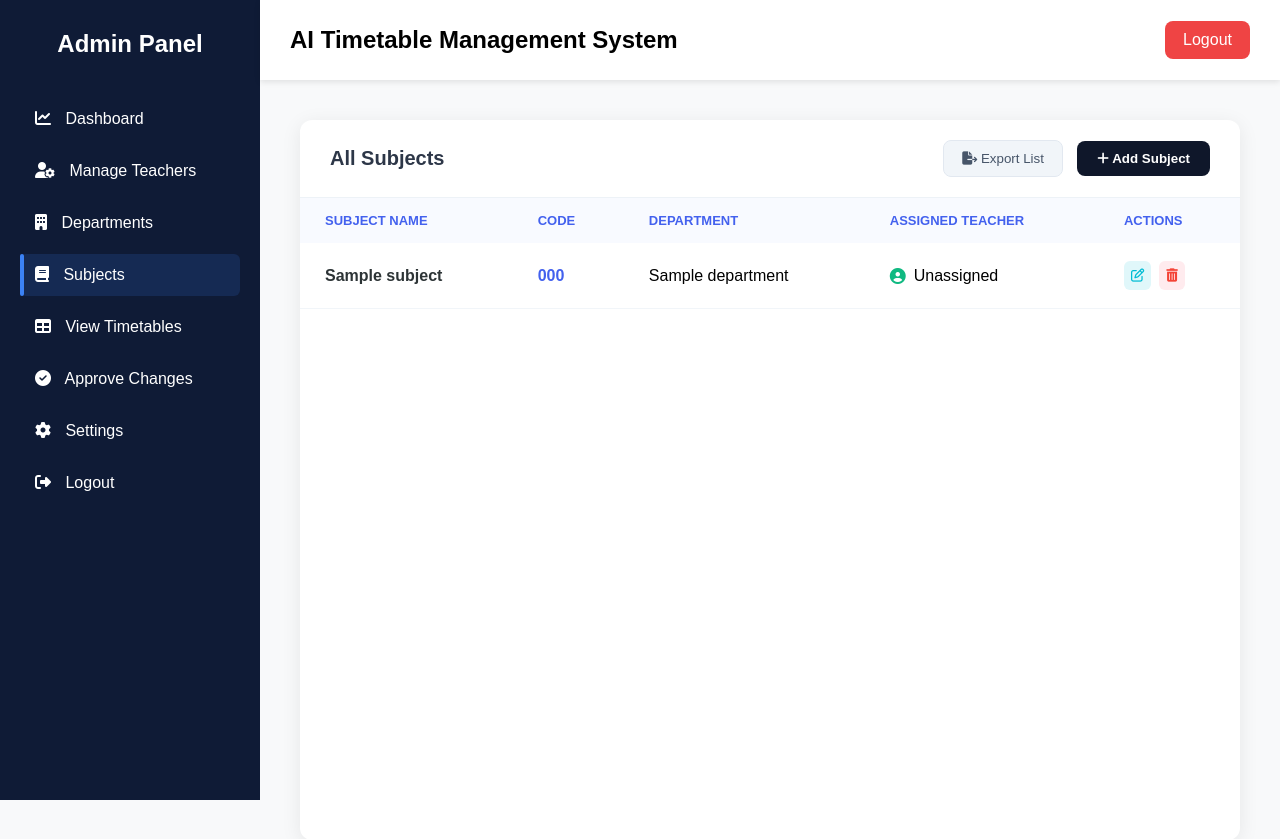
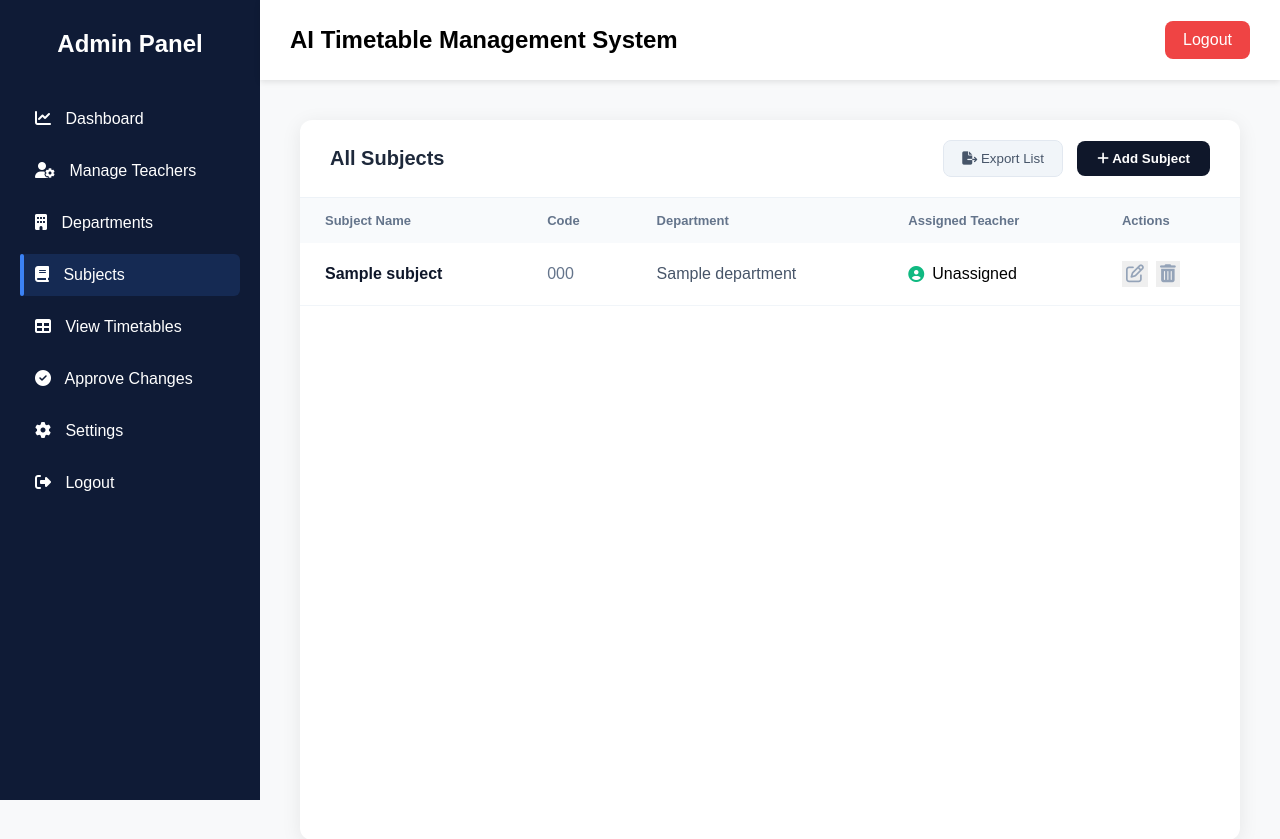
Before and after one commit to umarfarooqdev123/AI-Timetable-Model, a Flask app: page /subjects in a window 1280 px wide. Shown: the top 839 px of the page. Run offline with Flask 3, Linux system fonts and the light colour scheme; tables that the repository leaves empty hold one stand-in row (values such as "Sample post").

Commit message:
Update Subject page design

```diff
--- a/static/subjects.css
+++ b/static/subjects.css
@@ -29,7 +29,7 @@ body {
 }
 
 .page-title {
-    color: #2d3748;
+    color: #1e293b;
     font-size: 20px;
     font-weight: 700;
 }
@@ -65,22 +65,34 @@ body {
 }
 
 .styled-table th {
-    background: #f8faff;
-    color: #4361ee;
+    background: #f8fafc;
+    color: #64748b;
     padding: 15px 25px;
     text-align: left;
     font-size: 13px;
-    text-transform: uppercase;
+    font-weight: 600;
+    text-transform: capitalize;
+    letter-spacing: normal;
 }
+
 
 .styled-table td {
     padding: 18px 25px;
     border-bottom: 1px solid #f1f5f9;
 }
+.styled-table td:nth-child(3) {
+    color: #475569;
+    font-weight: 500;
+}
 
-.bold-text { font-weight: 600; color: #2d3436; }
-.code-text { font-weight: 700; color: #4361ee; }
-
+.bold-text {
+    font-weight: 700;
+    color: #0f172a;
+}
+.code-text {
+    font-weight: 500;
+    color: #64748b;
+}
 .teacher-info {
     display: flex;
     align-items: center;
@@ -93,17 +105,24 @@ body {
 .action-icons { display: flex; gap: 8px; }
 .edit-btn, .delete-btn {
     border: none;
-    padding: 7px;
-    border-radius: 6px;
+    padding: 4px;
+    border-radius: 0;
     cursor: pointer;
     transition: 0.2s;
 }
 
-.edit-btn { background: #e0f7fa; color: #00bcd4; }
-.delete-btn { background: #ffebee; color: #f44336; }
+.edit-btn i,
+.delete-btn i {
+    font-size: 18px;
+    background: transparent;
+    color: #94a3b8;
+}
 
-.edit-btn:hover { background: #00bcd4; color: white; }
-.delete-btn:hover { background: #f44336; color: white; }
+.edit-btn:hover,
+.delete-btn:hover {
+    background: transparent;
+    color: #475569;
+}
 
 /* Modal Styling */
 .custom-modal {
@@ -127,7 +146,7 @@ body {
 
 .modal-header {
     padding: 15px 25px;
-    background: #f8faff;
+    background: #ffffff;
     border-bottom: 1px solid #eee;
     display: flex;
     justify-content: space-between;
@@ -139,10 +158,9 @@ body {
 
 .input-group { margin-bottom: 15px; }
 .input-group label {
-    display: block;
     font-weight: 600;
-    margin-bottom: 5px;
-    color: #4361ee;
+    margin-bottom: 6px;
+    color: #475569;
 }
 
 .input-group input, .input-group select {
@@ -162,7 +180,7 @@ body {
 }
 
 .btn-save {
-    background: #4361ee;
+    background: #0f172a;;
     color: white;
     border: none;
     padding: 10px 25px;
@@ -172,9 +190,18 @@ body {
 }
 
 .btn-secondary {
-    background: #edf2f7;
+    background: #f1f5f9;
+    color: #475569;
     border: none;
     padding: 10px 20px;
     border-radius: 6px;
     cursor: pointer;
 }
+
+.subject-header-card {
+    background: #ffffff;
+    border-radius: 14px;
+    padding: 20px 30px;
+    margin-bottom: 22px;
+    box-shadow: 0 4px 20px rgba(0,0,0,0.06);
+}
```
